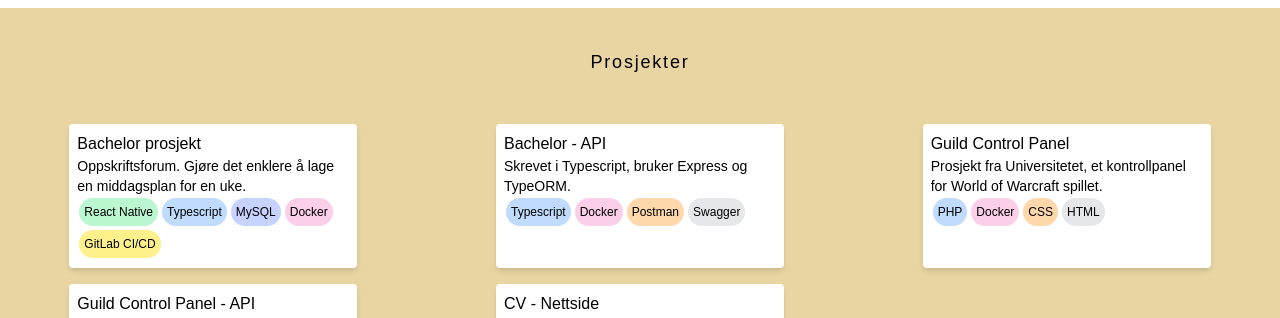
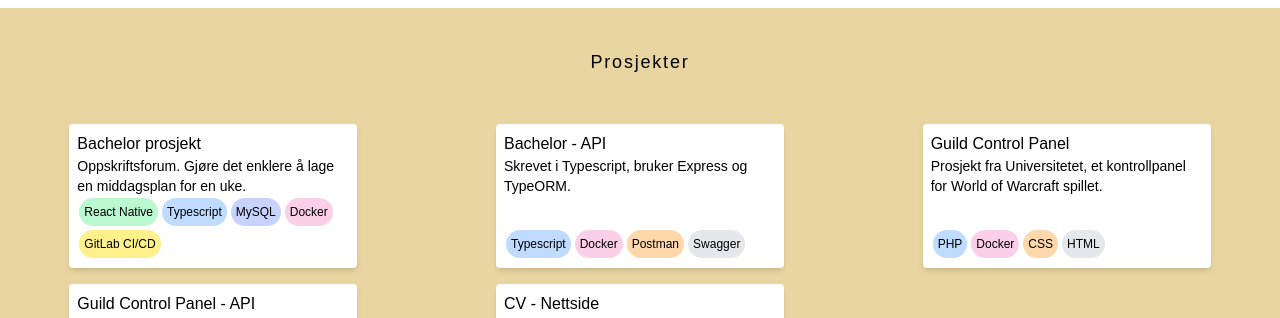
Before and after one commit to MathiasHS/portfolio, a React (Create React App) app: page / in a window 1280 px wide. Shown: the part 1700-2018 px from the top of the page. Built offline with nearby package versions, Linux system fonts and the light colour scheme; some icons are missing.

Commit message:
sentrerte linkknappen i projectItem

```diff
--- a/src/components/sections/Projects/components/ProjectItem.js
+++ b/src/components/sections/Projects/components/ProjectItem.js
@@ -9,11 +9,12 @@ export default function ProjectItem(props) {
   });
 
   return (
-    <div className="w-72 p-2 my-2 bg-white dark:bg-darkModeColor0 rounded shadow-md ">
+    <div className="w-72 p-2 my-2 bg-white dark:bg-darkModeColor0 rounded shadow-md flex flex-col">
+      <div className="flex-grow">
         <div className="flex">
-        <p className=" dark:text-white">{props.title}</p>
+          <p className=" dark:text-white mr-2">{props.title}</p>
           <a
-          className=" dark:text-white"
+            className=" dark:text-white mt-0.5"
             href={props.url}
             target="_blank"
             rel="noreferrer"
@@ -21,8 +22,9 @@ export default function ProjectItem(props) {
             <Icon icon="charm:link-external" />
           </a>
         </div>
+        <p className="dark:text-white text-sm">{props.description}</p>
+      </div>
 
-      <p className="dark:text-white text-sm">{props.description}</p>
       <div className="flex flex-wrap">{techs}</div>
     </div>
   );
```
Lines whose indentation alone changed are shown as unchanged.
